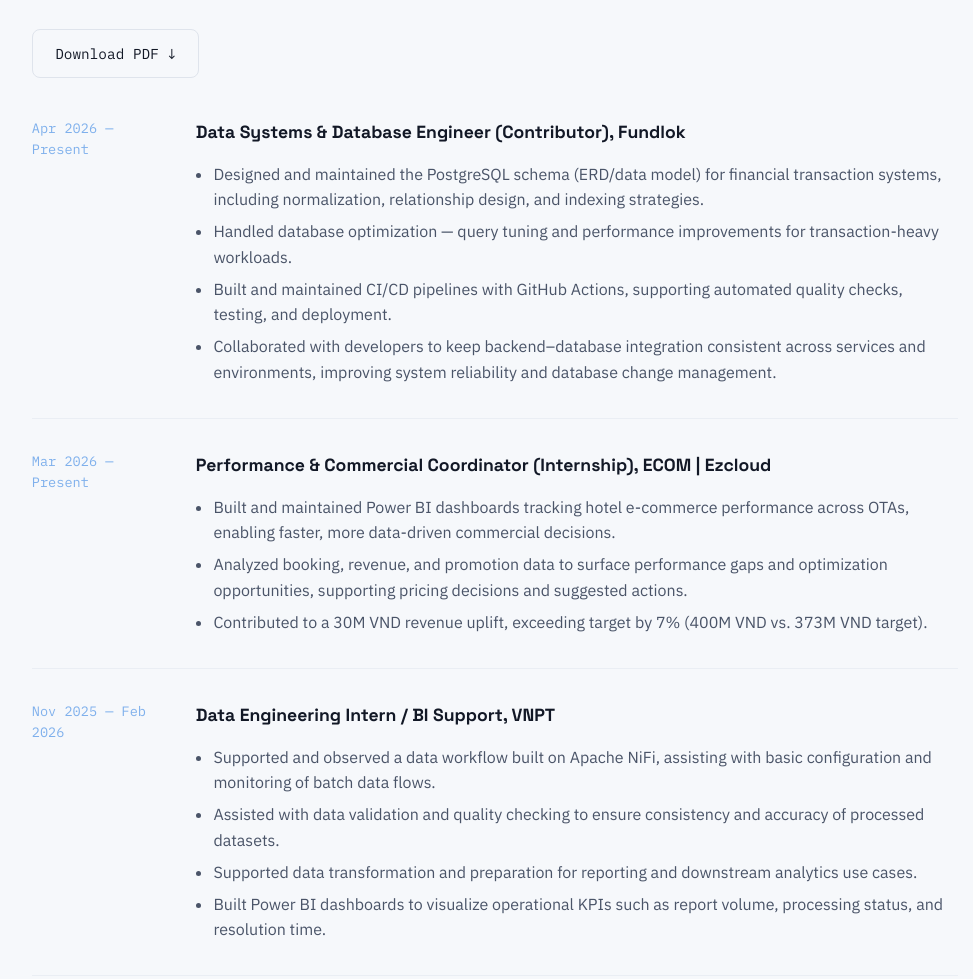
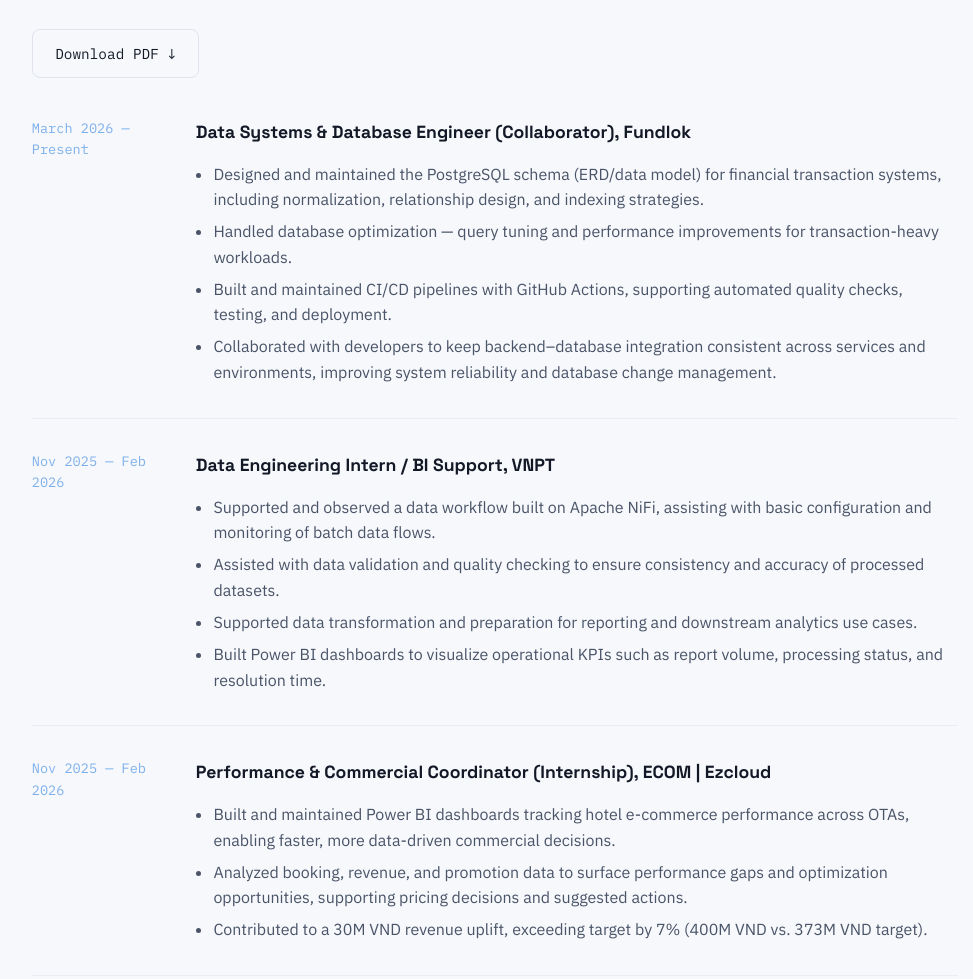
Before and after one commit to MinhNguyen2306/resume, a plain HTML site: page frontend/index.html in a window 1280 px wide. Shown: the part 2305-3284 px from the top of the page, without its empty margins (145-1118 px from the left). Drawn offline with nearby package versions, Linux system fonts and the light colour scheme.

Commit message:
Update index.html

```diff
--- a/frontend/index.html
+++ b/frontend/index.html
@@ -150,22 +150,13 @@
 
     <div class="timeline">
       <div class="timeline-item reveal">
-        <p class="timeline-date" data-i18n="exp.fundlok.date">Apr 2026 — Present</p>
-        <h3 data-i18n="exp.fundlok.role">Data Systems &amp; Database Engineer (Contributor), Fundlok</h3>
+        <p class="timeline-date" data-i18n="exp.fundlok.date">March 2026 — Present</p>
+        <h3 data-i18n="exp.fundlok.role">Data Systems &amp; Database Engineer (Collaborator), Fundlok</h3>
         <ul>
           <li data-i18n="exp.fundlok.b1">Designed and maintained the PostgreSQL schema (ERD/data model) for financial transaction systems, including normalization, relationship design, and indexing strategies.</li>
           <li data-i18n="exp.fundlok.b2">Handled database optimization — query tuning and performance improvements for transaction-heavy workloads.</li>
           <li data-i18n="exp.fundlok.b3">Built and maintained CI/CD pipelines with GitHub Actions, supporting automated quality checks, testing, and deployment.</li>
           <li data-i18n="exp.fundlok.b4">Collaborated with developers to keep backend–database integration consistent across services and environments, improving system reliability and database change management.</li>
-        </ul>
-      </div>
-      <div class="timeline-item reveal">
-        <p class="timeline-date" data-i18n="exp.ezcloud.date">Mar 2026 — Present</p>
-        <h3 data-i18n="exp.ezcloud.role">Performance &amp; Commercial Coordinator (Internship), ECOM | Ezcloud</h3>
-        <ul>
-          <li data-i18n="exp.ezcloud.b1">Built and maintained Power BI dashboards tracking hotel e-commerce performance across OTAs, enabling faster, more data-driven commercial decisions.</li>
-          <li data-i18n="exp.ezcloud.b2">Analyzed booking, revenue, and promotion data to surface performance gaps and optimization opportunities, supporting pricing decisions and suggested actions.</li>
-          <li data-i18n="exp.ezcloud.b3">Contributed to a 30M VND revenue uplift, exceeding target by 7% (400M VND vs. 373M VND target).</li>
         </ul>
       </div>
       <div class="timeline-item reveal">
@@ -176,6 +167,15 @@
           <li data-i18n="exp.vnpt.b2">Assisted with data validation and quality checking to ensure consistency and accuracy of processed datasets.</li>
           <li data-i18n="exp.vnpt.b3">Supported data transformation and preparation for reporting and downstream analytics use cases.</li>
           <li data-i18n="exp.vnpt.b4">Built Power BI dashboards to visualize operational KPIs such as report volume, processing status, and resolution time.</li>
+        </ul>
+      </div>
+      <div class="timeline-item reveal">
+        <p class="timeline-date" data-i18n="exp.ezcloud.date">Nov 2025 — Feb 2026</p>
+        <h3 data-i18n="exp.ezcloud.role">Performance &amp; Commercial Coordinator (Internship), ECOM | Ezcloud</h3>
+        <ul>
+          <li data-i18n="exp.ezcloud.b1">Built and maintained Power BI dashboards tracking hotel e-commerce performance across OTAs, enabling faster, more data-driven commercial decisions.</li>
+          <li data-i18n="exp.ezcloud.b2">Analyzed booking, revenue, and promotion data to surface performance gaps and optimization opportunities, supporting pricing decisions and suggested actions.</li>
+          <li data-i18n="exp.ezcloud.b3">Contributed to a 30M VND revenue uplift, exceeding target by 7% (400M VND vs. 373M VND target).</li>
         </ul>
       </div>
     </div>
```
